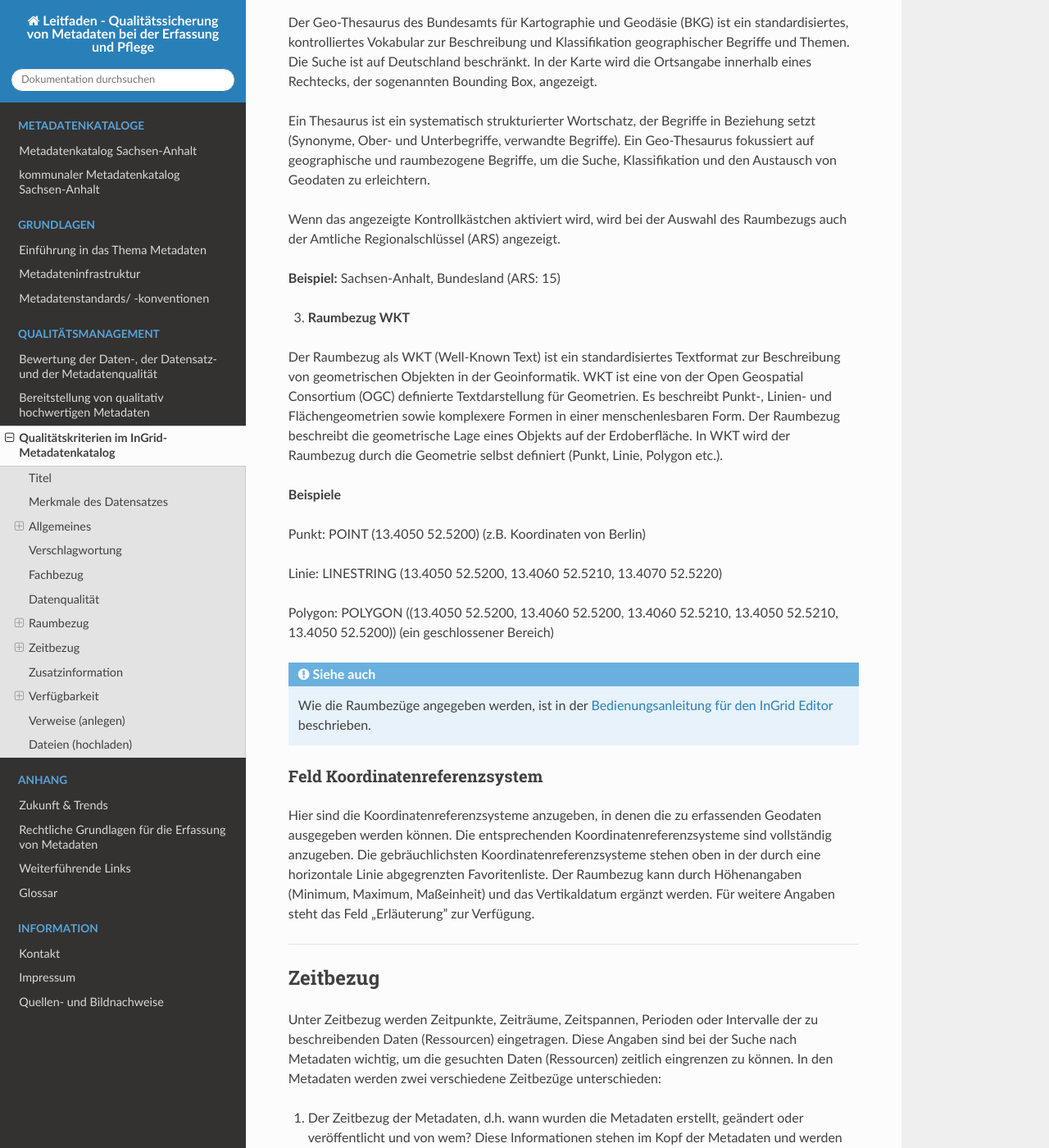
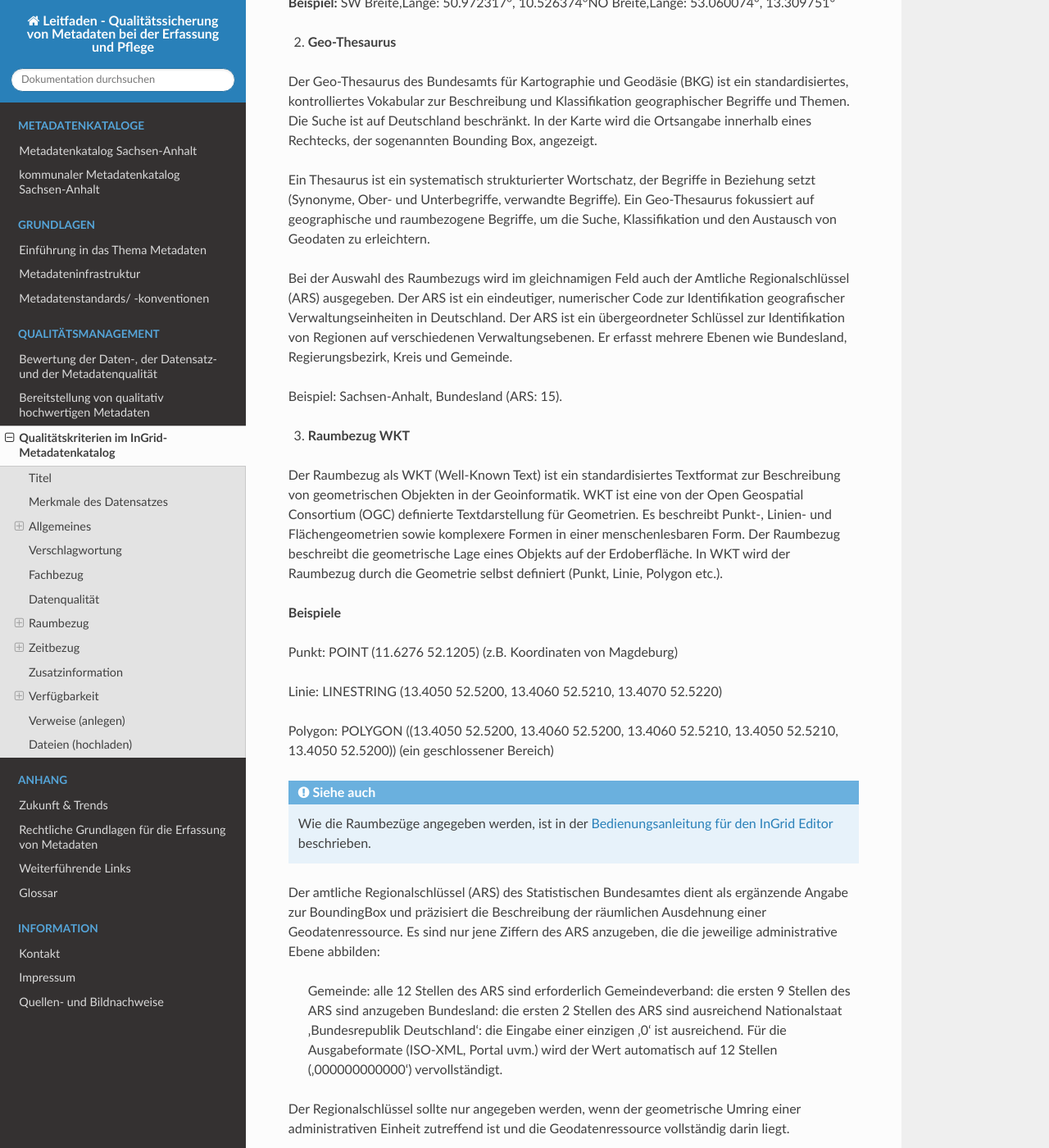
Before and after one commit to tomiwo/ingrid-mdk-st-high-quality-metadata, a Sphinx documentation site: the page built from docs/qualitaetsmanagement/metadatenschema-ige.rst, in a window 1280 px wide and 1400 px high, scrolled down 4323 px. Shown: the whole window at 82% size. Built offline with Sphinx 7.4.7 and the Read the Docs theme 3.1.0, drawn with Linux system fonts in a browser that asks for light colours; some of the changed text lies outside the part shown.

Commit message:
Update metadatenschema-ige.rst

```diff
--- a/docs/qualitaetsmanagement/metadatenschema-ige.rst
+++ b/docs/qualitaetsmanagement/metadatenschema-ige.rst
@@ -132,9 +132,12 @@ Der Dienst ermöglicht die Umwandlung von Adressen und  in geografische Koordina
 Nominatim unterstützt die Suche nach: Adressen, Ortsnamen, Postleitzahlen, Straßennamen, Städte, Länder, Sehenswürdigkeiten und Naturräume.
 Die Suche ist auf Deutschland beschränkt. In der Karte wird die Ortsangabe innerhalb eines Rechtecks, der sogenannten Bounding Box, angezeigt.
 
-Wenn das angezeigte Kontrollkästchen aktiviert wird, wird bei der Auswahl des Raumbezugs auch der Amtliche Regionalschlüssel (ARS) angezeigt.
+Bei der Auswahl des Raumbezugs wird im gleichnamigen Feld auch der Amtliche Regionalschlüssel (ARS) ausgegeben.
+Der ARS ist ein eindeutiger, numerischer Code zur Identifikation geografischer Verwaltungseinheiten in Deutschland.
+Der ARS ist ein übergeordneter Schlüssel zur Identifikation von Regionen auf verschiedenen Verwaltungsebenen.
+Er erfasst mehrere Ebenen wie Bundesland, Regierungsbezirk, Kreis und Gemeinde.
 
-**Beispiel:** Sachsen-Anhalt, Bundesland (ARS: 15)
+Beispiel: Sachsen-Anhalt, Bundesland (ARS: 15).
 
 Durch das Aufziehen eines Rechtecks in der Karte können die entsprechenden Koordinaten für dieses Gebiet in der freien Eingabe automatisch ermittelt werden. Bei Betätigung des Buttons „ÜBERNEHMEN“ werden sie in die Metadaten übernommen.
 
@@ -150,9 +153,12 @@ Die Suche ist auf Deutschland beschränkt. In der Karte wird die Ortsangabe inne
 Ein Thesaurus ist ein systematisch strukturierter Wortschatz, der Begriffe in Beziehung setzt (Synonyme, Ober- und Unterbegriffe, verwandte Begriffe).
 Ein Geo-Thesaurus fokussiert auf geographische und raumbezogene Begriffe, um die Suche, Klassifikation und den Austausch von Geodaten zu erleichtern.
 
-Wenn das angezeigte Kontrollkästchen aktiviert wird, wird bei der Auswahl des Raumbezugs auch der Amtliche Regionalschlüssel (ARS) angezeigt.
+Bei der Auswahl des Raumbezugs wird im gleichnamigen Feld auch der Amtliche Regionalschlüssel (ARS) ausgegeben.
+Der ARS ist ein eindeutiger, numerischer Code zur Identifikation geografischer Verwaltungseinheiten in Deutschland.
+Der ARS ist ein übergeordneter Schlüssel zur Identifikation von Regionen auf verschiedenen Verwaltungsebenen.
+Er erfasst mehrere Ebenen wie Bundesland, Regierungsbezirk, Kreis und Gemeinde.
 
-**Beispiel:** Sachsen-Anhalt, Bundesland (ARS: 15)
+Beispiel: Sachsen-Anhalt, Bundesland (ARS: 15).
 
 
 3. **Raumbezug WKT**
@@ -165,7 +171,7 @@ In WKT wird der Raumbezug durch die Geometrie selbst definiert (Punkt, Linie, Po
 
 **Beispiele**
 
-Punkt: POINT (13.4050 52.5200) (z.B. Koordinaten von Berlin)
+Punkt: POINT (11.6276 52.1205) (z.B. Koordinaten von Magdeburg)
 
 Linie: LINESTRING (13.4050 52.5200, 13.4060 52.5210, 13.4070 52.5220)
 
@@ -173,6 +179,17 @@ Polygon: POLYGON ((13.4050 52.5200, 13.4060 52.5200, 13.4060 52.5210, 13.4050 52
 
 
 .. seealso:: Wie die Raumbezüge angegeben werden, ist in der `Bedienungsanleitung  für den InGrid Editor <https://metaver-bedienungsanleitung.readthedocs.io/de/latest/ingrid-editor/erfassung/erfassung-metadaten.html#abschnitt-raumbezug>`_ beschrieben.
+
+
+
+Der amtliche Regionalschlüssel (ARS) des Statistischen Bundesamtes dient als ergänzende Angabe zur BoundingBox und präzisiert die Beschreibung der räumlichen Ausdehnung einer Geodatenressource. Es sind nur jene Ziffern des ARS anzugeben, die die jeweilige administrative Ebene abbilden:
+
+    Gemeinde: alle 12 Stellen des ARS sind erforderlich
+    Gemeindeverband: die ersten 9 Stellen des ARS sind anzugeben
+    Bundesland: die ersten 2 Stellen des ARS sind ausreichend
+    Nationalstaat 'Bundesrepublik Deutschland': die Eingabe einer einzigen '0' ist ausreichend. Für die Ausgabeformate (ISO-XML, Portal uvm.) wird der Wert automatisch auf 12 Stellen ('000000000000') vervollständigt.
+
+Der Regionalschlüssel sollte nur angegeben werden, wenn der geometrische Umring einer administrativen Einheit zutreffend ist und die Geodatenressource vollständig darin liegt.
 
 
 
```
